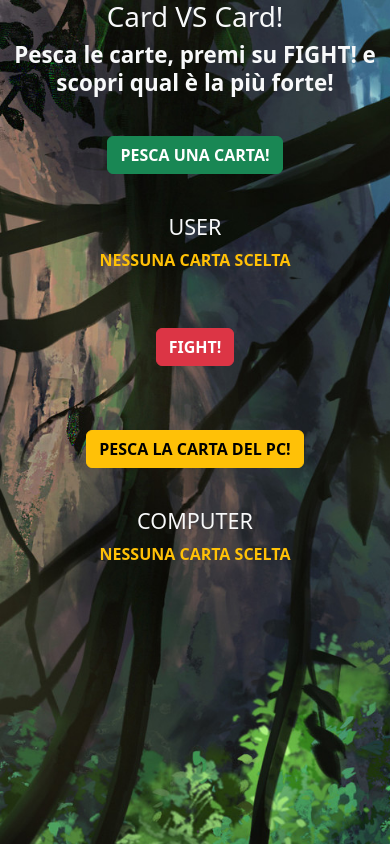
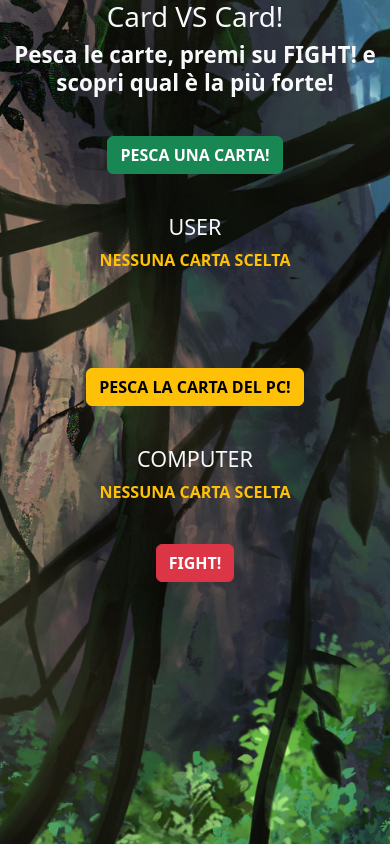
Before and after one commit to lucapolzone/vite-gdr, a Vue app: page / in a window 390 px wide. Shown: the top 844 px of the page. Built offline with nearby package versions, Linux system fonts and the light colour scheme; no server answers.

Commit message:
fix: responsive layout

```diff
--- a/src/App.vue
+++ b/src/App.vue
@@ -126,7 +126,7 @@ export default {
 
       <div class="col-12 col-lg-2">
         <div class="text-center my-4">
-          <button @click="fight()" class="text-center btn btn-danger fw-bold">FIGHT!</button>
+          <button @click="fight()" class="text-center btn btn-danger fw-bold" id="ms-first-fight">FIGHT!</button>
         </div>
       </div>
 
@@ -169,6 +169,13 @@ export default {
         </div>
       </div>
     </div>
+
+    <div class="row">
+      <div class="col-12 text-center mt-4 d-none" id="ms-second-fight">
+        <button @click="fight()" class="text-center btn btn-danger fw-bold">FIGHT!</button>
+      </div>
+    </div>
+
   </div>
 </template>
 
--- a/src/scss/general.scss
+++ b/src/scss/general.scss
@@ -25,4 +25,11 @@ body {
     min-height: 1500px;
   }
 
+  #ms-first-fight {
+    display: none !important;
+  }
+
+  #ms-second-fight {
+    display: inline !important;
+  }
 }
```
